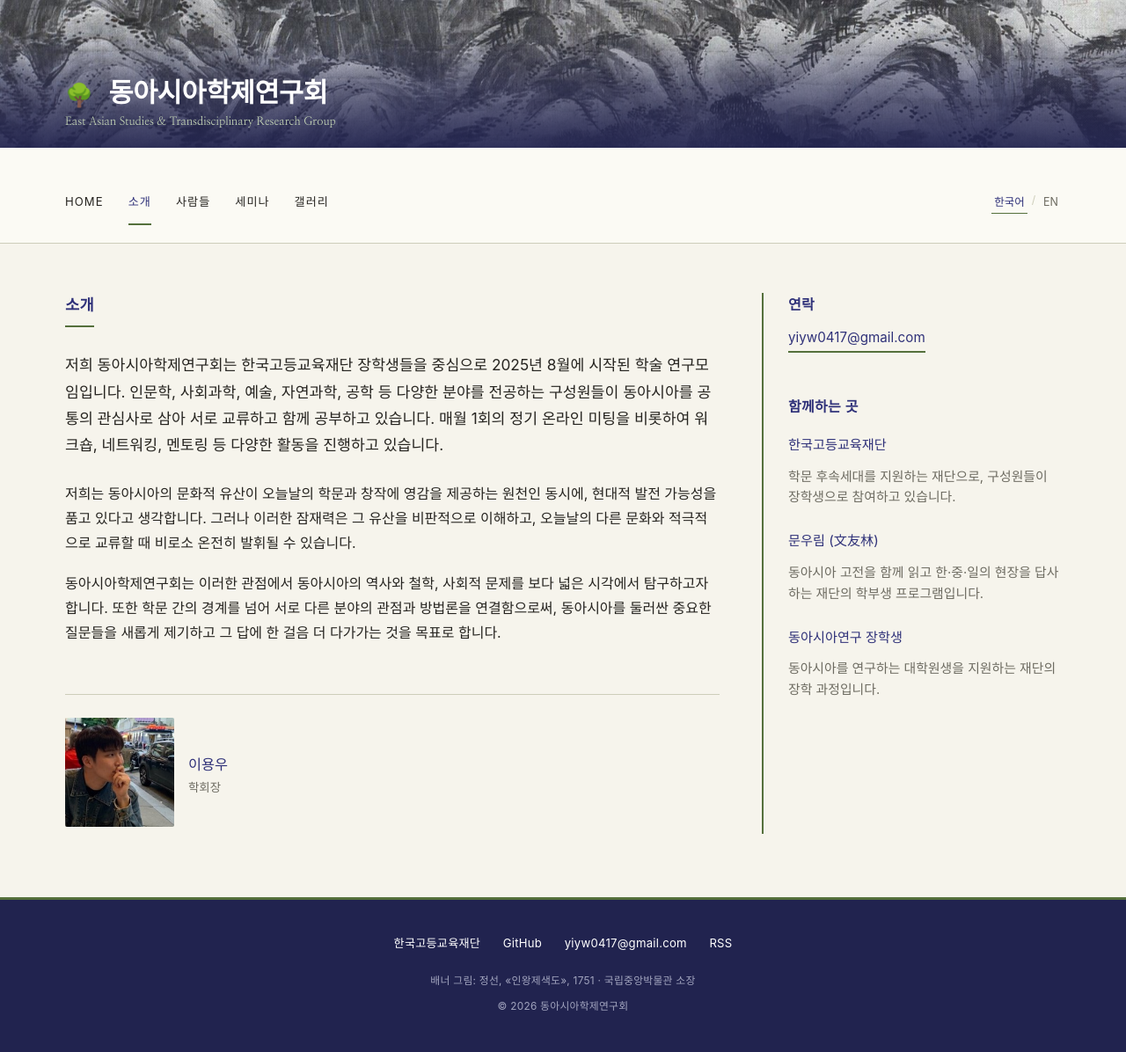
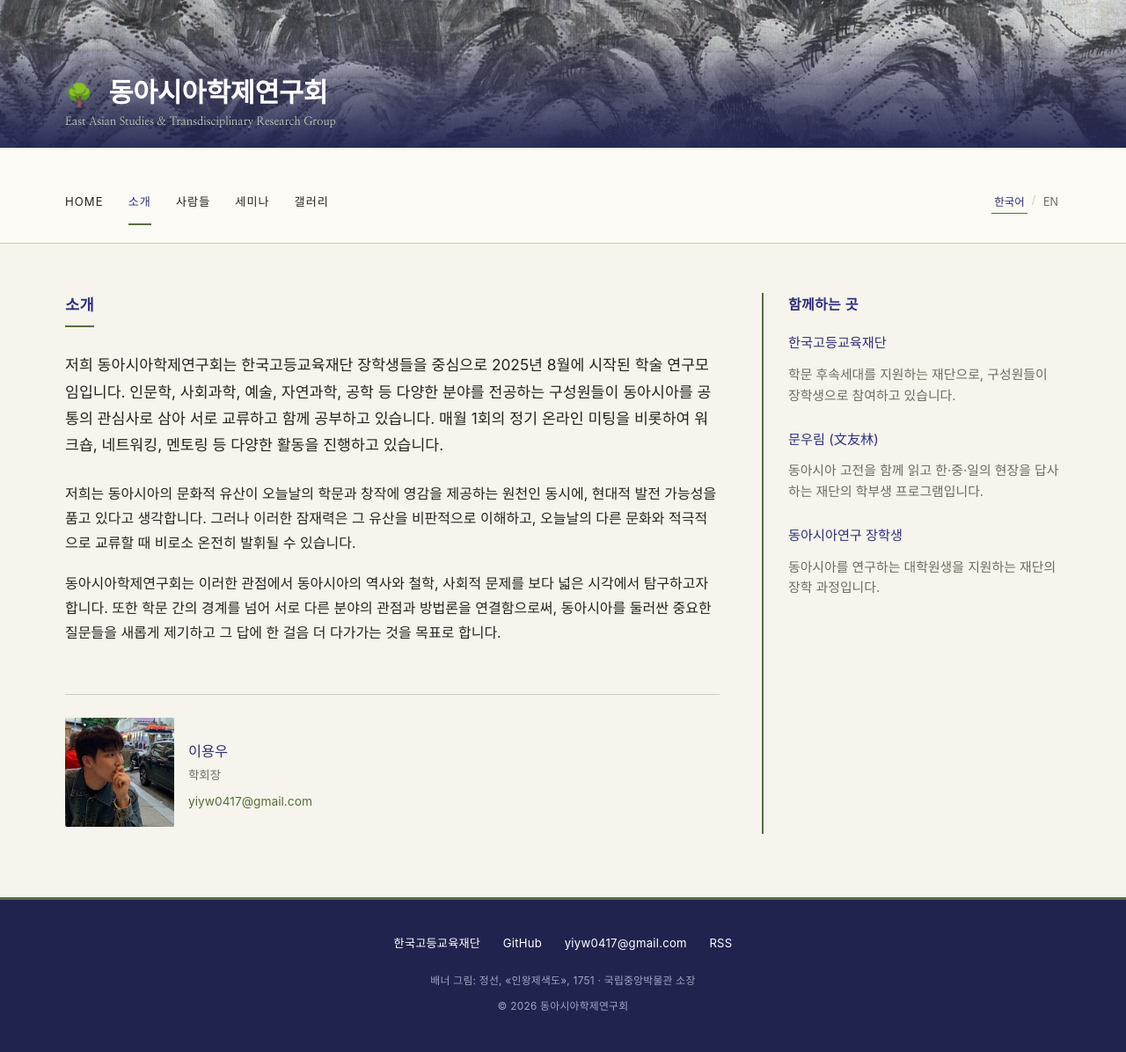
Before and after one commit to eastasia-interdisciplinary/eastasia-interdisciplinary.github.io, a Jekyll site: the page built from about.html, in a window 1280 px wide. Shown: the whole page at 88% size. Built offline with Jekyll 4.4.1, drawn with Linux system fonts in a browser that asks for light colours; some web fonts are replaced.

Commit message:
Put the contact address with the leader's signature
It was a separate block in the about page margin, which made it a
standing feature of the page rather than a detail of the person who
answers it. It now sits under his name and role, where the reader is
already looking at who signed the introduction.

Co-Authored-By: Claude Opus 5 (1M context) <noreply@anthropic.com>

```diff
--- a/about.html
+++ b/about.html
@@ -44,23 +44,14 @@ permalink: /about/
         <span class="i18n-ko">학회장</span>
         <span class="i18n-en">Group Leader</span>
       </p>
+      {%- comment -%} the address belongs with the person who answers it {%- endcomment -%}
+      <p class="byline-contact">
+        <a href="mailto:{{ site.contact_email }}">{{ site.contact_email }}</a>
+      </p>
     </div>
   </div>
 </main>
 
 <aside class="sidebar">
-  {%- comment -%}
-    Contact sits here rather than in the shared margin: this is the page a
-    reader reaches when they want to know who the group is, so it is where
-    they would look for how to reach it.
-  {%- endcomment -%}
-  <div class="marginalia contact-block">
-    <h3 class="aside-label">
-      <span class="i18n-ko">연락</span>
-      <span class="i18n-en">Contact</span>
-    </h3>
-    <a class="contact-email" href="mailto:{{ site.contact_email }}">{{ site.contact_email }}</a>
-  </div>
-
   {% include lineage.html %}
 </aside>
--- a/assets/css/style.css
+++ b/assets/css/style.css
@@ -304,20 +304,15 @@ html[data-lang="en"] .i18n-ko { display: none; }
   color: var(--text-muted);
 }
 
-/* contact: first in the margin so it is easy to find, but stated rather than
-   explained -- a label and the address, no instruction to the reader */
-.contact-block { margin-bottom: 2.4rem; }
-.contact-block .aside-label { margin-bottom: 0.5rem; }
-
-.contact-email {
-  display: inline-block;
-  font-size: 0.95rem;
-  color: var(--navy);
-  border-bottom: 2px solid var(--green-dark);
-  padding-bottom: 1px;
+/* the address sits with the signature, since it reaches that person */
+.byline-contact {
+  margin: 0.35rem 0 0;
+  font-size: 0.86rem;
+}
+.byline-contact a {
+  color: var(--green-dark);
   word-break: break-all;
 }
-.contact-email:hover { text-decoration: none; }
 
 /* margin links: programmes and the foundation, one short note each */
 .lineage-item { margin-bottom: 1.5rem; }
```
Also changed, not shown: README.md.
